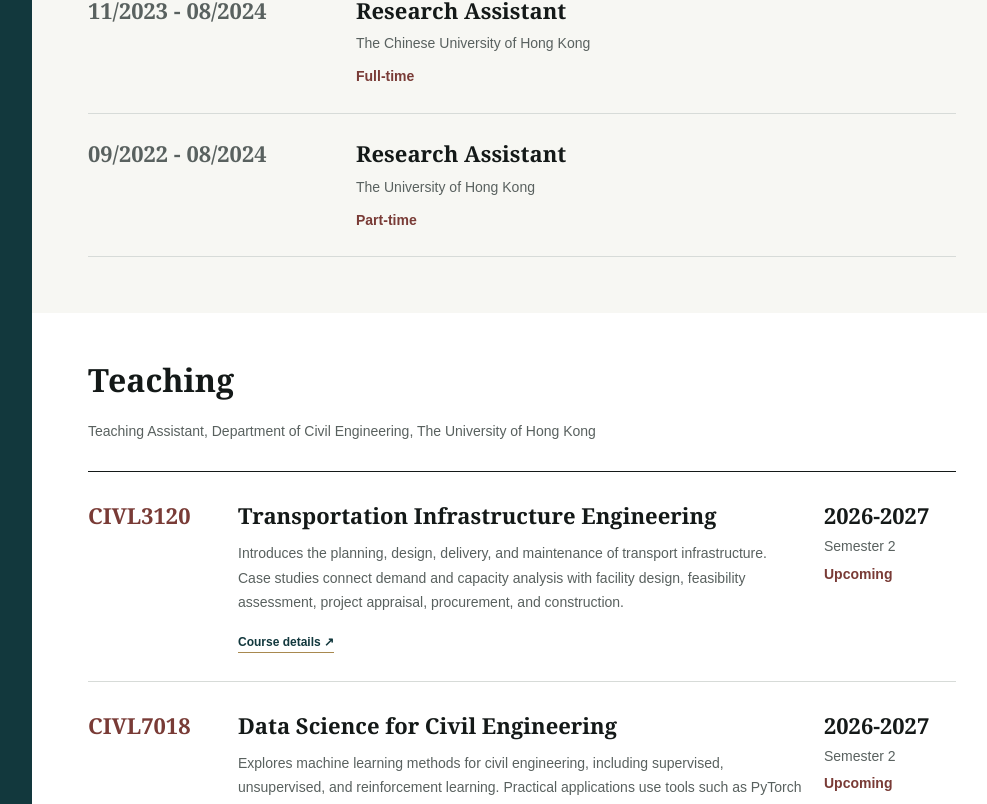
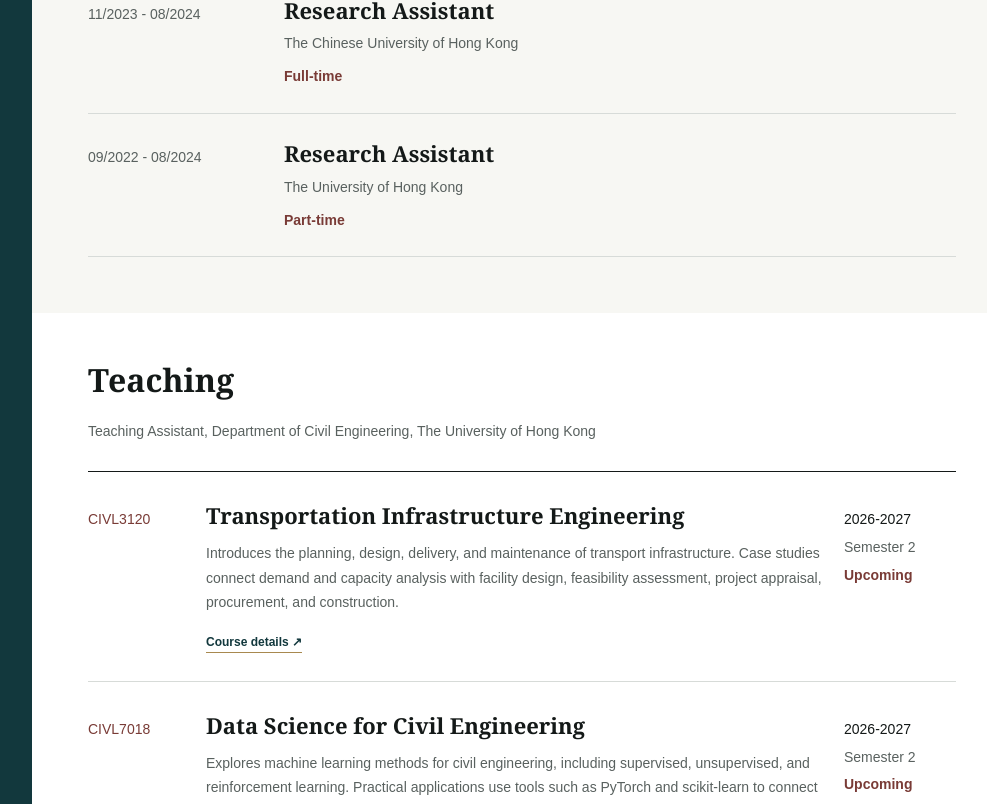
Before and after one commit to Shen-Zijian/Shen-Zijian.github.io, a Next.js app: page /experience in a window 1280 px wide. Shown: the part 1253-2057 px from the top of the page, without its empty margins (268-1255 px from the left). Built offline with nearby package versions, Linux system fonts and the light colour scheme.

Commit message:
Refine research headings and supporting text sizes (#6)
* Refine research headings and reduce course and date labels

* Test title and supporting-label typography separately

```diff
--- a/app/globals.css
+++ b/app/globals.css
@@ -374,9 +374,6 @@
 }
 .research-theme h3 {
   margin: 0 0 8px;
-  font-size: 16px;
-  line-height: 1.5;
-  font-weight: 600;
 }
 .research-theme p {
   max-width: 780px;
@@ -393,21 +390,29 @@
   margin-bottom: 20px;
 }
 
+.research-theme h3,
 .publication-number,
 .publication-main h4,
 .project-number,
 .project-row h3,
-.record-dates,
 .record-row h3,
-.course-code,
 .course-main h3,
-.course-term p,
-.award-row > span,
 .award-row h3 {
   font-family: var(--font-serif);
   font-size: var(--entry-title-size);
   font-weight: 600;
   line-height: 1.4;
+}
+
+.record-dates,
+.record-row div p,
+.course-code,
+.course-term p,
+.award-row > span {
+  font-family: var(--font-sans);
+  font-size: 14px;
+  font-weight: 400;
+  line-height: 1.7;
 }
 
 .publication-group + .publication-group {
@@ -521,7 +526,7 @@
 
 .record-row {
   display: grid;
-  grid-template-columns: 240px minmax(0, 1fr);
+  grid-template-columns: 168px minmax(0, 1fr);
   align-items: first baseline;
   gap: 28px;
   padding: 24px 0;
@@ -537,8 +542,6 @@
 .record-row div p {
   margin: 0 0 5px;
   color: var(--muted);
-  font-size: 14px;
-  line-height: 1.7;
 }
 .record-note {
   display: inline-block;
@@ -556,7 +559,7 @@
 }
 .teaching-row {
   display: grid;
-  grid-template-columns: 128px minmax(0, 1fr) 132px;
+  grid-template-columns: 96px minmax(0, 1fr) 112px;
   align-items: first baseline;
   gap: 22px;
   padding: 28px 0;
@@ -600,7 +603,7 @@
 }
 .award-row {
   display: grid;
-  grid-template-columns: 240px minmax(0, 1fr);
+  grid-template-columns: 168px minmax(0, 1fr);
   align-items: first baseline;
   gap: 28px;
   padding: 24px 0;
@@ -707,7 +710,7 @@
     padding-right: 36px;
   }
   .teaching-row {
-    grid-template-columns: 128px minmax(0, 1fr);
+    grid-template-columns: 96px minmax(0, 1fr);
     gap: 16px;
   }
   .course-terms {
@@ -721,7 +724,7 @@
   }
   .record-row,
   .award-row {
-    grid-template-columns: 240px minmax(0, 1fr);
+    grid-template-columns: 168px minmax(0, 1fr);
     gap: 20px;
   }
   .section-navigation {
```
Also changed, not shown: 1 other file (tests, documents, lock files or other folders).
